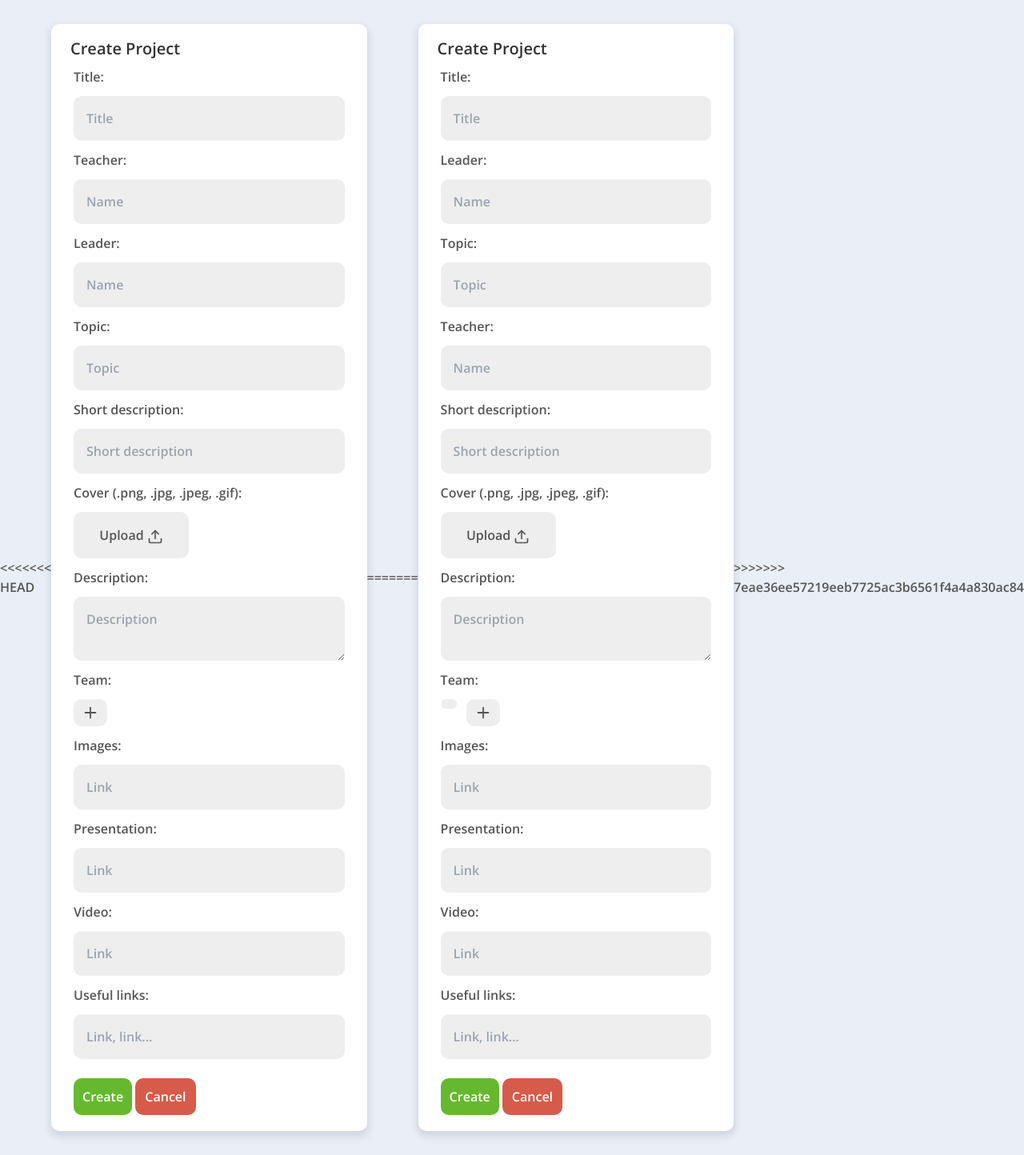
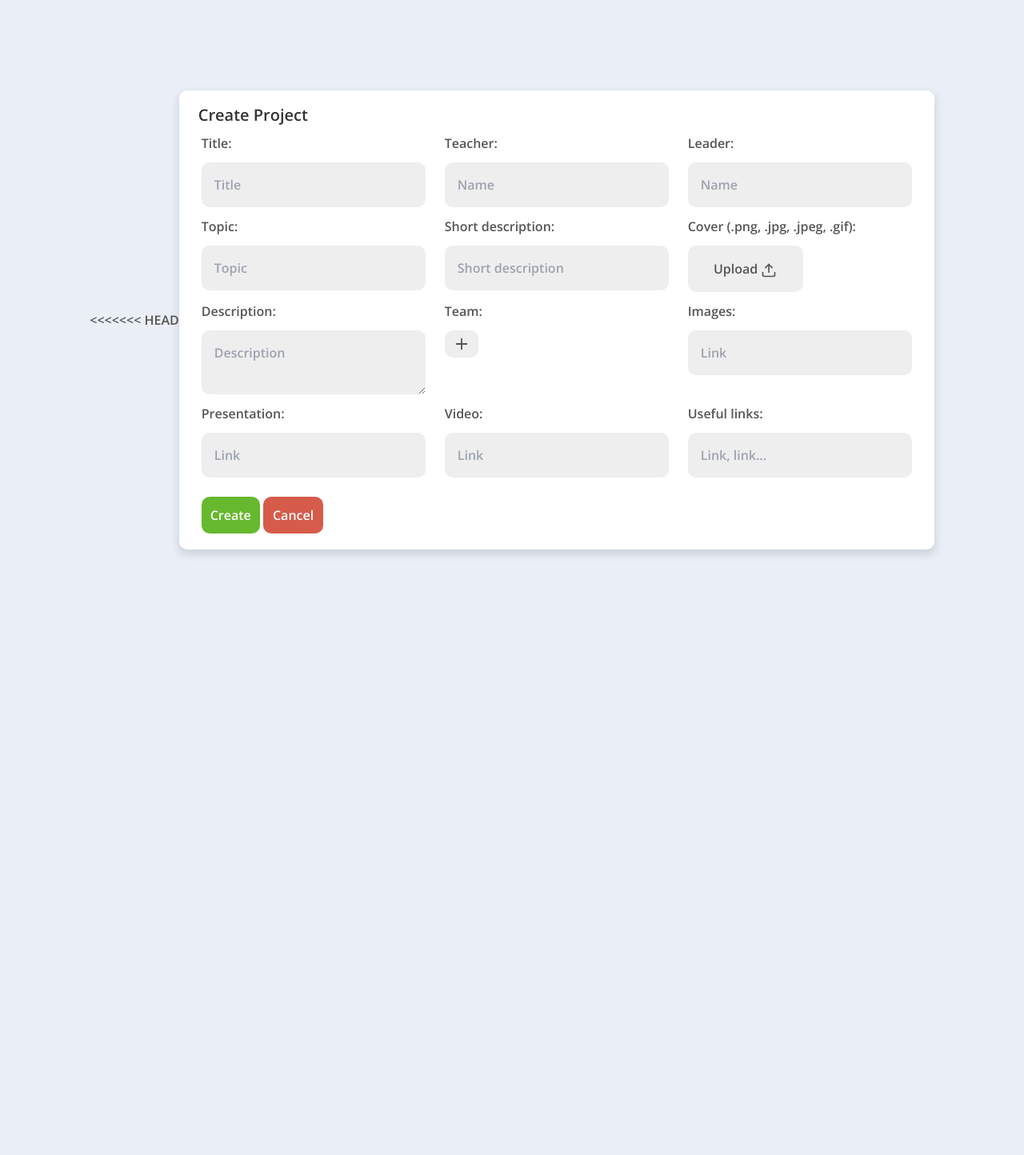
Before and after one commit to Silaeder-Ecosystem/Silaeder_projects, a Flask app: template templates/create.html in a window 1280 px wide. Shown: the whole page at 80% size. After the commit the page ends 694 px from the top, so only its background shows below. Run offline with Flask 3, Linux system fonts and the light colour scheme; the template is opened without the code that fills it, so the values that code supplies are empty; parts of the project's set-up code (start-up, migrations or seed data) failed here and were passed over.

Commit message:
frontend

```diff
--- a/templates/create.html
+++ b/templates/create.html
@@ -91,98 +91,3 @@
     <script src="{{ url_for('static', filename='js/feather.js') }}"></script>
   </body>
 </html>
-=======
-<!DOCTYPE html>
-<html lang="en ru">
-  <head>
-    <meta charset="UTF-8">
-    <meta name="viewport" content="width=device-width, initial-scale=1.0">
-    <link rel='stylesheet' href='https://cdnjs.cloudflare.com/ajax/libs/tailwindcss/2.2.15/tailwind.min.css'>
-    <link rel="stylesheet" href="{{ url_for('static', filename='css/alert.css') }}">
-    <link rel="stylesheet" href="{{ url_for('static', filename='css/projectForm.css') }}">
-    <link rel="stylesheet" href="{{ url_for('static', filename='css/style.css') }}">
-    <title>Create project | Silaeder Projects</title>
-  </head>
-  <body>
-    <form class="container" method="POST">
-      <h1 class="title">Create Project</h1>
-      <div class="form">
-        <label for="title" class="text__label">
-          <p>Title:</p>
-          <input type="text" name="title" id="title" placeholder="Title" autocomplete="off" required/>
-        </label>
-        <label for="leader" class="text__label">
-          <p>Leader:</p>
-          <input type="text" name="leader" id="leader" placeholder="Name" autocomplete="off" required/>
-        </label>
-        <label for="topic" class="text__label">
-          <p>Topic:</p>
-          <input type="text" name="topic" id="topic" placeholder="Topic" autocomplete="off" required/>
-        </label>
-        <label for="teacher" class="text__label">
-          <p>Teacher:</p>
-          <input type="text" name="teacher" id="teacher" placeholder="Name" autocomplete="off" required/>
-        </label>
-        <label for="short-description" class="text__label">
-          <p>Short description:</p>
-          <input type="text" name="short-description" id="short-description" placeholder="Short description" autocomplete="off" required/>
-        </label>
-        <div class="text__label cover__label">
-          <p>Cover (.png, .jpg, .jpeg, .gif):</p>
-          <ul>
-            <label for="cover" class="file__label">Upload&nbsp;<i data-feather="upload" height="20" width="20"></i></label>
-            <input type="file" name="cover" id="cover" class="cover" accept="image/gif, image/png, image/jpg, image/jpeg" autocomplete="off" required/>
-            <div class="file" style="display: none;"><span></span>&nbsp;<i data-feather="x" height="20" width="20"></i></div>
-          </ul>
-        </div>
-        <label for="description" class="text__label">
-          <p>Description:</p>
-          <textarea type="text" name="description" id="description" placeholder="Description" resize="vertical" autocomplete="off" required></textarea>
-        </label>
-        <div class="text__label team">
-          <p>Team:</p>
-          <ul>
-            <li id="student" name="student" onclick="this.remove()"><input name="team[]" style="display: none;" value="{{user}}">{{user}}</li>
-            <li id="addNewStudent" name="student" class="menu-item-divided"><img height="22" width="22" src="{{ url_for('static', filename='image/plus.svg') }}"></li>
-          </ul>
-        </div>
-        <label for="link-images" class="text__label">
-          <p>Images:</p>
-          <input type="text" name="link-images" id="link-images" placeholder="Link" autocomplete="off"/>
-        </label>
-        <label for="link-pres" class="text__label">
-          <p>Presentation:</p>
-          <input type="text" name="link-pres" id="link-pres" placeholder="Link" autocomplete="off"/>
-        </label>
-        <label for="link-video" class="text__label">
-          <p>Video:</p>
-          <input type="text" name="link-video" id="link-video" placeholder="Link" autocomplete="off"/>
-        </label>
-        <label for="link-interes" class="text__label">
-          <p>Useful links:</p>
-          <input type="text" name="link-interes" id="link-interes" placeholder="Link, link..." autocomplete="off"/>
-        </label>
-        <div class="text__label submit">
-          <ul>
-            <input type="submit" value="Create" name="submit" id="submit" autocomplete="off">
-            <a href="/projects" class="cancel">Cancel</a>
-          </ul>
-        </div>
-      </div>
-    </form>
-    <div class="notification__box"></div>
-    <script src='https://cdnjs.cloudflare.com/ajax/libs/jquery/3.4.1/jquery.min.js'></script>
-    <script src="{{ url_for('static', filename='js/alert.js') }}"></script>
-    {% with messages = get_flashed_messages() %}
-      {% if messages %}
-        {% for message in messages %}
-          <script>sendNotification("{{ message[0] }}", "{{ message[1] }}");</script>
-        {% endfor %}
-      {% endif %}
-    {% endwith %}
-    <script src='https://unpkg.com/feather-icons'></script>
-    <script src="{{ url_for('static', filename='js/projectForm.js') }}"></script>
-    <script src="{{ url_for('static', filename='js/feather.js') }}"></script>
-  </body>
-</html>
->>>>>>> 7eae36ee57219eeb7725ac3b6561f4a4a830ac84
```
